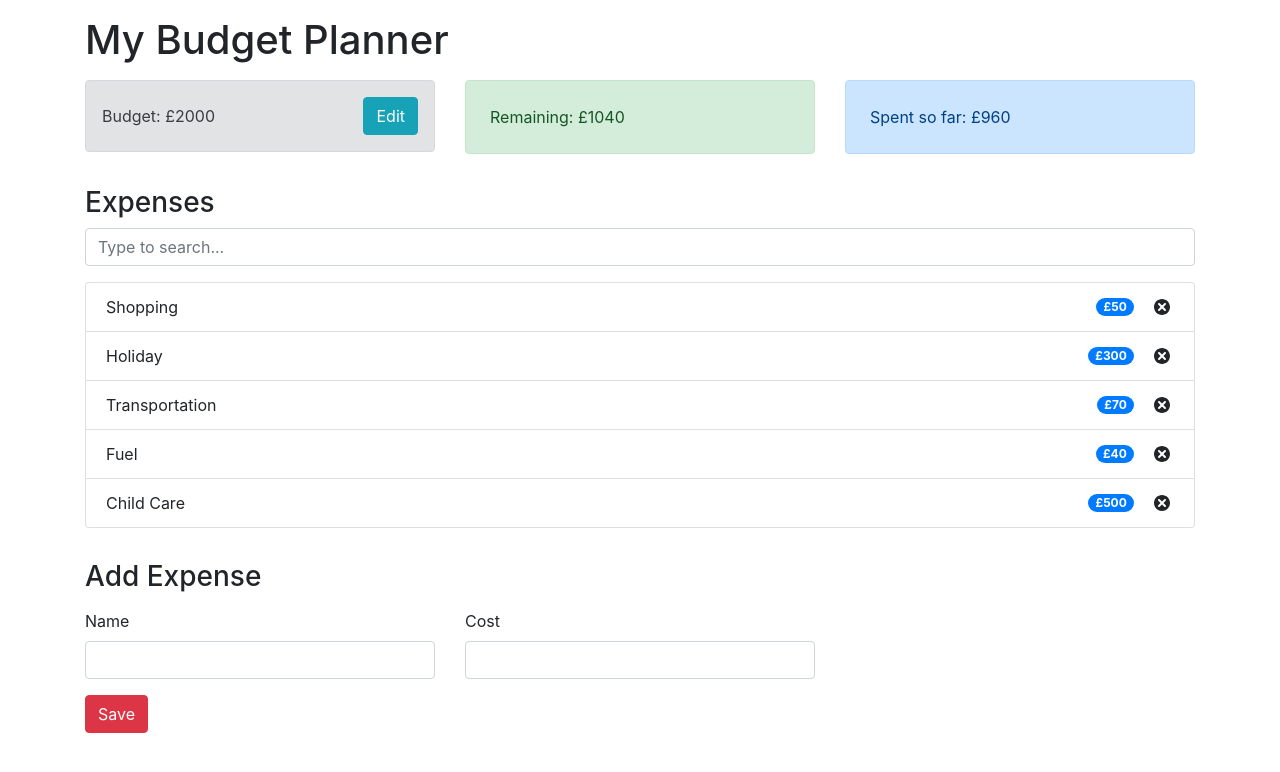
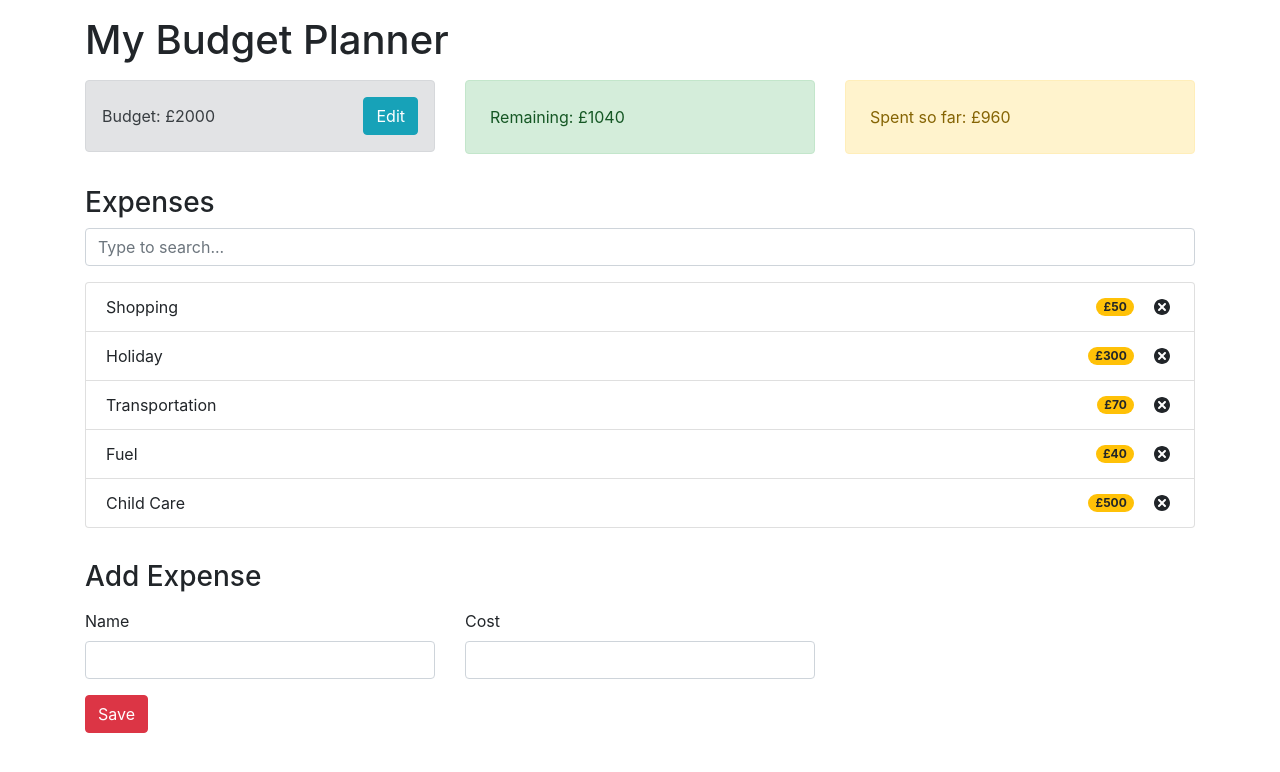
Before and after one commit to AbdulHakim96/react-budget-pal, a React (Create React App) app: page / in a window 1280 px wide. Shown: the top 772 px of the page. Built offline with nearby package versions, Linux system fonts and the light colour scheme.

Commit message:
2 files modified

```diff
--- a/src/components/ExpenseItem.js
+++ b/src/components/ExpenseItem.js
@@ -16,7 +16,7 @@
     <li class="list-group-item d-flex justify-content-between align-items-center">
       {props.name}
       <div>
-        <span class="badge badge-primary badge-pill mr-3">£{props.cost}</span>
+        <span class="badge badge-warning badge-pill mr-3">£{props.cost}</span>
         <TiDelete size="1.5em" onClick={handleDeleteExpense} />
       </div>
     </li>
--- a/src/components/ExpenseTotal.js
+++ b/src/components/ExpenseTotal.js
@@ -9,7 +9,7 @@
 	}, 0);
 
 	return (
-		<div class='alert alert-primary p-4'>
+		<div class='alert alert-warning p-4'>
 			<span>Spent so far: £{total}</span>
 		</div>
 	);
```
